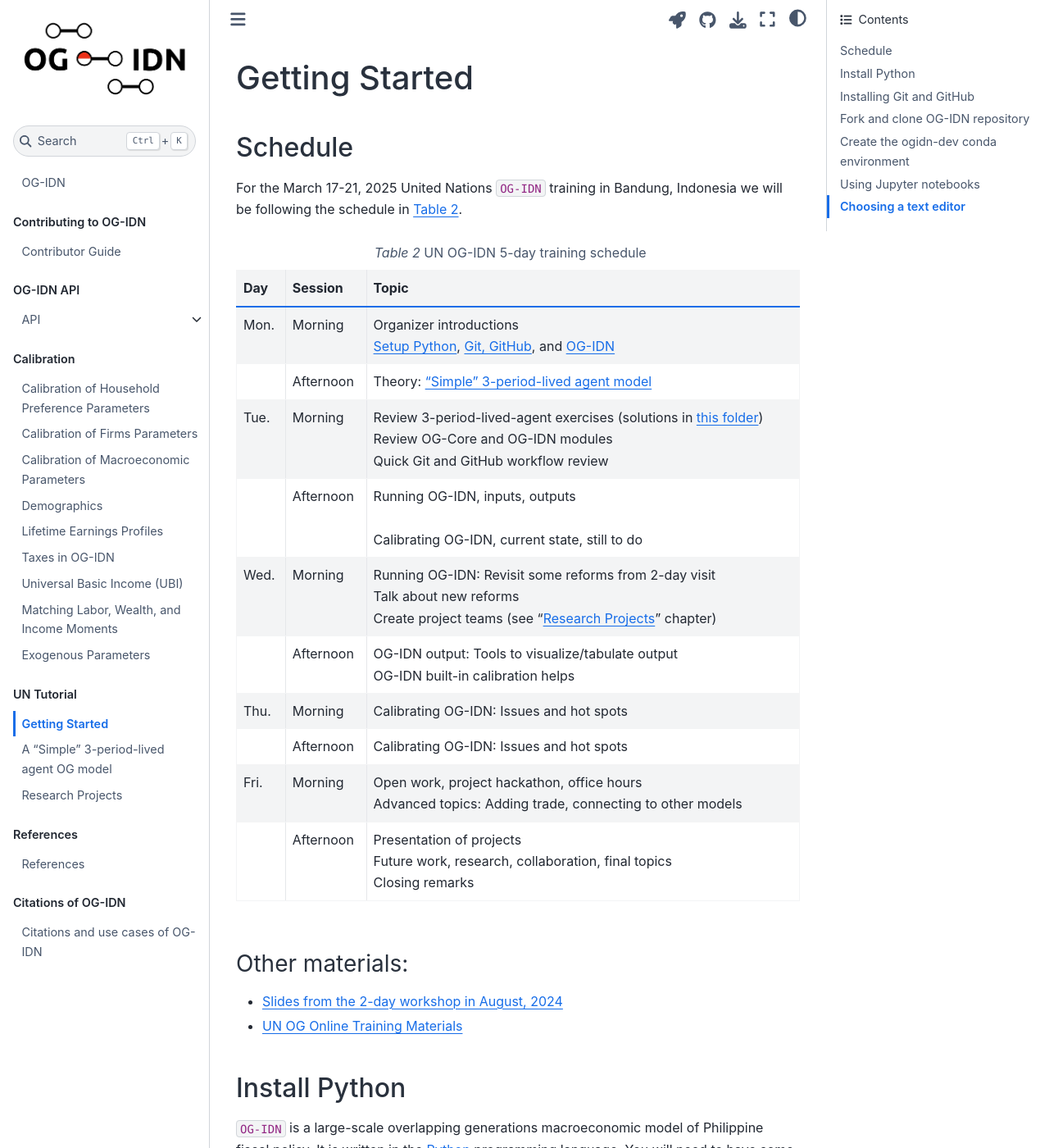
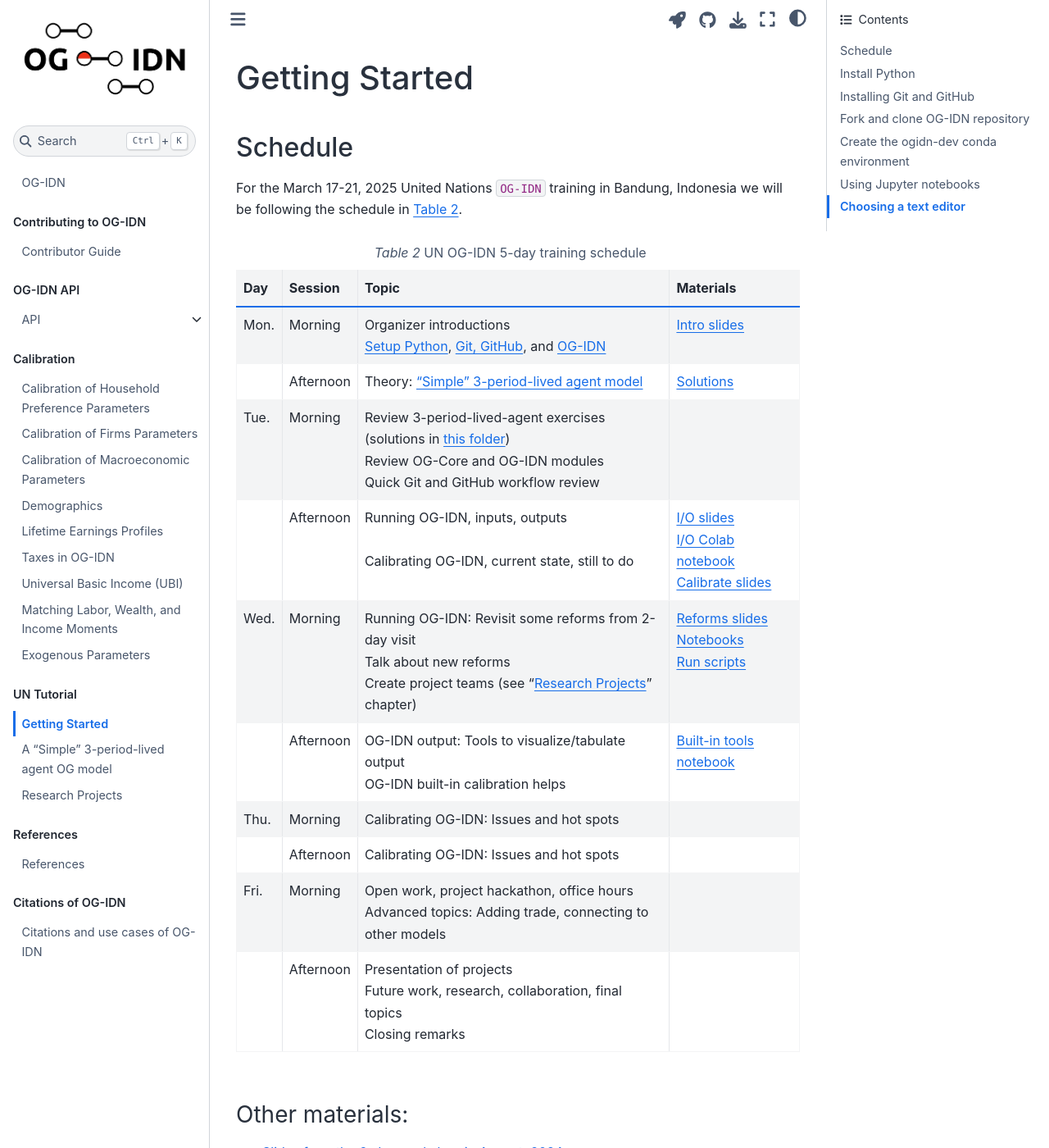
Before and after one commit to EAPD-DRB/OG-IDN, a Jupyter Book: the page built from docs/book/content/UNtutorial/getting_started.md, in a window 1280 px wide and 1400 px high. Shown: the whole window at 82% size. Built offline with Jupyter Book 1.0.4 settings and Sphinx 7.4.7 and the Sphinx Book theme 1.1.4, drawn with Linux system fonts in a browser that asks for light colours; comment, search, counter and statistics services are not loaded.

Commit message:
Update getting_started.md

````diff
--- a/docs/book/content/UNtutorial/getting_started.md
+++ b/docs/book/content/UNtutorial/getting_started.md
@@ -24,36 +24,47 @@ For the March 17-21, 2025 United Nations `OG-IDN` training in Bandung, Indonesia
 * - Day
   - Session
   - Topic
+  - Materials
 * - Mon.
   - Morning
   - Organizer introductions <br> [Setup Python](https://eapd-drb.github.io/OG-IDN/content/UNtutorial/getting_started.html#install-python), [Git, GitHub](https://eapd-drb.github.io/OG-IDN/content/UNtutorial/getting_started.html#installing-git-and-github), and [OG-IDN](https://eapd-drb.github.io/OG-IDN/content/UNtutorial/getting_started.html#fork-and-clone-og-idn-repository)
+  - [Intro slides](https://github.com/EAPD-DRB/OG-IDN/blob/main/docs/book/content/UNtutorial/materials/OG-IDN-Open.pdf)
 * -
   - Afternoon
   - Theory: ["Simple" 3-period-lived agent model](https://eapd-drb.github.io/OG-IDN/content/UNtutorial/3perOG.html)
+  - [Solutions](https://github.com/EAPD-DRB/OG-IDN/blob/main/docs/book/content/UNtutorial/solutions/3perOG/)
 * - Tue.
   - Morning
   - Review 3-period-lived-agent exercises (solutions in [this folder](https://github.com/EAPD-DRB/OG-IDN/blob/main/docs/book/content/UNtutorial/solutions/3perOG/)) <br> Review OG-Core and OG-IDN modules <br> Quick Git and GitHub workflow review
+  -
 * -
   - Afternoon
   - Running OG-IDN, inputs, outputs <br> <br> Calibrating OG-IDN, current state, still to do
+  - [I/O slides](https://github.com/EAPD-DRB/OG-IDN/blob/main/docs/book/content/UNtutorial/materials/OG-IDN-inputoutput.pdf) <br> [I/O Colab notebook](https://colab.research.google.com/drive/1H-byv7BYtzieXQMTyDhYjZMxVCVB5t7W?usp=sharing) <br> [Calibrate slides](https://github.com/EAPD-DRB/OG-IDN/blob/main/docs/book/content/UNtutorial/materials/OG-IDN-CurrentState.pdf)
 * - Wed.
   - Morning
   - Running OG-IDN: Revisit some reforms from 2-day visit <br> Talk about new reforms <br> Create project teams (see "[Research Projects](https://eapd-drb.github.io/OG-IDN/content/UNtutorial/projects.html)" chapter)
+  - [Reforms slides](https://github.com/EAPD-DRB/OG-IDN/blob/main/docs/book/content/UNtutorial/materials/OG-IDN-PrevAndNewReforms.pdf) <br> [Notebooks](https://github.com/EAPD-DRB/OG-IDN/blob/main/docs/book/content/UNtutorial/materials/PrevReformsNotebooks/notebooks) <br> [Run scripts](https://github.com/EAPD-DRB/OG-IDN/blob/main/docs/book/content/UNtutorial/materials/PrevReformsNotebooks/run_scripts)
 * -
   - Afternoon
   - OG-IDN output: Tools to visualize/tabulate output <br> OG-IDN built-in calibration helps
+  - [Built-in tools notebook](https://github.com/EAPD-DRB/OG-IDN/blob/main/docs/book/content/UNtutorial/materials/OG-IDN_builtintools.ipynb)
 * - Thu.
   - Morning
   - Calibrating OG-IDN: Issues and hot spots
+  -
 * -
   - Afternoon
   - Calibrating OG-IDN: Issues and hot spots
+  -
 * - Fri.
   - Morning
   - Open work, project hackathon, office hours <br> Advanced topics: Adding trade, connecting to other models
+  -
 * -
   - Afternoon
   - Presentation of projects <br> Future work, research, collaboration, final topics <br> Closing remarks
+  -
 ```
 
 ### Other materials:
````
